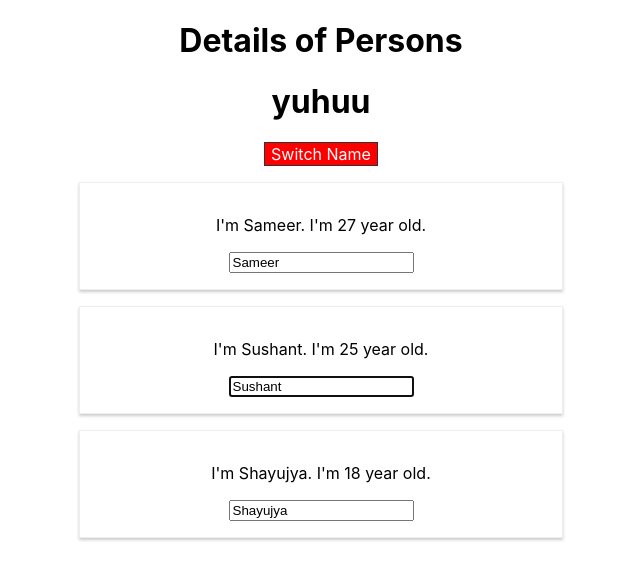
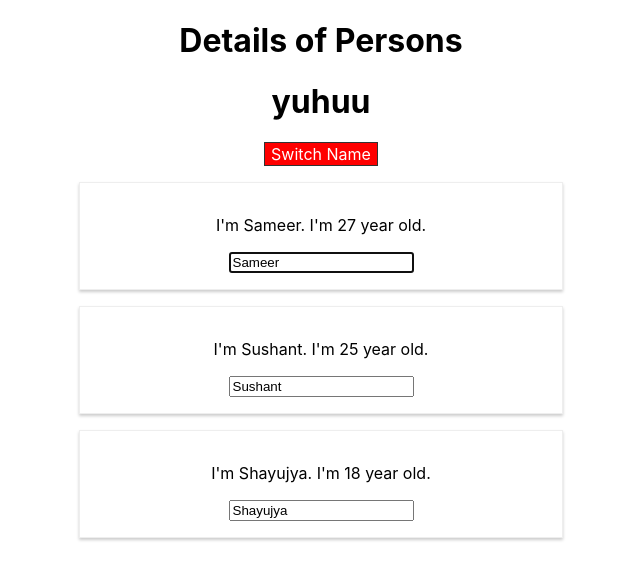
Before and after one commit to SushantKhanal/reactDemoProject, a React app: page / in a window 1280 px wide. Shown: the top 580 px of the page, without its empty margins (319-959 px from the left). Built offline with nearby package versions, Linux system fonts and the light colour scheme.

Commit message:
better way of using reference in react 16.3 onwards

```diff
--- a/src/components/Persons/Person/Person.js
+++ b/src/components/Persons/Person/Person.js
@@ -8,6 +8,7 @@
     constructor(props) {
         super(props);
         console.log('Inside Person.js constructor:: ', props);
+        this.inputElement = React.createRef();
     }
 
     componentWillMount(){
@@ -16,8 +17,8 @@
 
     componentDidMount(){
         console.log("Inside Person.js componentDidMount()");
-        if(this.props.position === 1)
-        this.inputElement.focus();
+        if(this.props.position === 0)
+        this.inputElement.current.focus();
     }
 
     render() {
@@ -35,7 +36,7 @@
                 <p className={classes.join(' ')}>I'm {this.props.name}. I'm {this.props.age} year old.</p>
                 <p>{this.props.children}</p>
                 <input
-                    ref={(inp)=>{ this.inputElement = inp }}
+                    ref={this.inputElement}
                     type='text'
                     onChange={this.props.changeName}
                     value={this.props.name}
```
